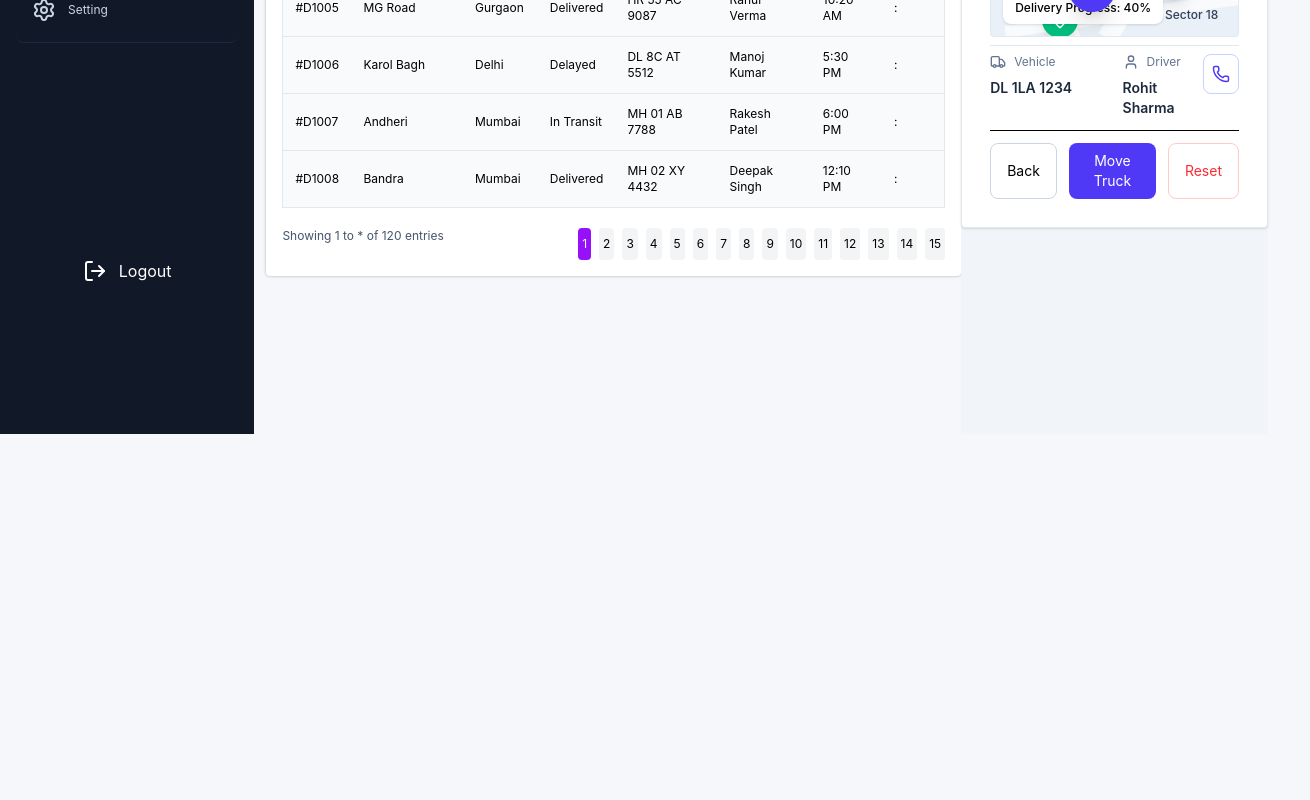
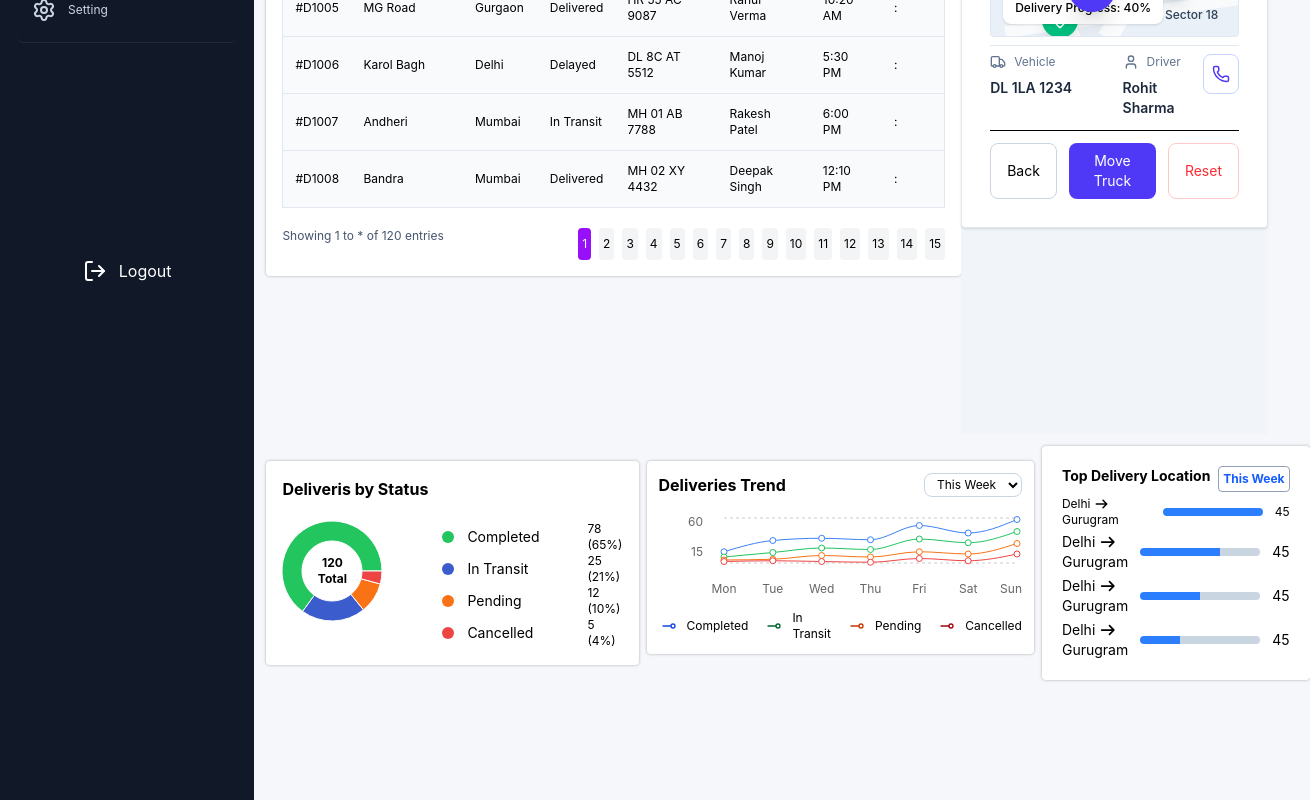
Before and after one commit to Safiullah512/Smart-Logistix, a React (Vite) app: page /deliveries in a window 1280 px wide. Shown: the part 574-1374 px from the top of the page, 1310 px wide, since content can reach past the window. Before the commit the page ends 1008 px from the top, so only its background shows below. Built offline with nearby package versions, Linux system fonts and the light colour scheme.

Commit message:
Deliveries page ready without fixing gap

```diff
--- /dev/null
+++ b/src/components/DeliveriesTrend.jsx
@@ -0,0 +1,134 @@
+import { LineDotRightHorizontal } from "lucide-react";
+import {
+  LineChart,
+  Line,
+  XAxis,
+  YAxis,
+  Tooltip,
+  ResponsiveContainer,
+  CartesianGrid,
+} from "recharts";
+
+const data = [
+  {
+    day: "Mon",
+    completed: 15,
+    transit: 8,
+    pending: 4,
+    cancelled: 2,
+  },
+  {
+    day: "Tue",
+    completed: 30,
+    transit: 14,
+    pending: 5,
+    cancelled: 3,
+  },
+  {
+    day: "Wed",
+    completed: 33,
+    transit: 20,
+    pending: 10,
+    cancelled: 2,
+  },
+  {
+    day: "Thu",
+    completed: 31,
+    transit: 18,
+    pending: 8,
+    cancelled: 1,
+  },
+  {
+    day: "Fri",
+    completed: 50,
+    transit: 32,
+    pending: 15,
+    cancelled: 6,
+  },
+  {
+    day: "Sat",
+    completed: 40,
+    transit: 27,
+    pending: 12,
+    cancelled: 3,
+  },
+  {
+    day: "Sun",
+    completed: 58,
+    transit: 42,
+    pending: 26,
+    cancelled: 12,
+  },
+];
+
+function DeliveriesTrend() {
+  return (
+    <div className="w-100 bg-white p-3 rounded shadow-[0_0_3px_rgba(0,0,0,0.3)]">
+      <div className="flex justify-between mb-4">
+        <p className="font-bold">Deliveries Trend</p>
+        <select className="border px-2 rounded-lg text-xs border-slate-300">
+          <option>This Week</option>
+          <option>Jan</option>
+          <option>Feb</option>
+          <option>Mar</option>
+          <option>Apr</option>
+        </select>
+      </div>
+      <ResponsiveContainer width="100%" height={85}>
+        <LineChart data={data}>
+          <CartesianGrid strokeDasharray="3 3" vertical={false} />
+          <XAxis
+            dataKey="day"
+            axisLine={false}
+            tickLine={false}
+            tick={{ fontSize: 12 }}
+            tickMargin={15}
+          />
+          <YAxis
+            axisLine={false}
+            tickLine={false}
+            tick={{ fontSize: 12 }}
+            tickMargin={15}
+          />
+          <Tooltip />
+
+          <Line type="monotone" dataKey="completed" stroke="#3B82F6" />
+
+          <Line type="monotone" dataKey="transit" stroke="#22C55E" />
+
+          <Line type="monotone" dataKey="pending" stroke="#F97316" />
+
+          <Line type="monotone" dataKey="cancelled" stroke="#EF4444" />
+        </LineChart>
+      </ResponsiveContainer>
+      <div className="flex gap-4 text-xs justify-center mt-3">
+        <div className="flex items-center gap-2">
+          <span>
+            <LineDotRightHorizontal className="w-5 h-4 text-blue-700"></LineDotRightHorizontal>
+          </span>
+          <p>Completed</p>
+        </div>
+        <div className="flex items-center gap-2">
+          <span>
+            <LineDotRightHorizontal className="w-5 h-4 text-green-800"></LineDotRightHorizontal>
+          </span>
+          <p>In Transit</p>
+        </div>
+        <div className="flex items-center gap-2">
+          <span>
+            <LineDotRightHorizontal className="w-5 h-4 text-orange-700"></LineDotRightHorizontal>
+          </span>
+          <p>Pending</p>
+        </div>
+        <div className="flex items-center gap-2">
+          <span>
+            <LineDotRightHorizontal className="w-5 h-4 text-red-800"></LineDotRightHorizontal>
+          </span>
+          <p>Cancelled</p>
+        </div>
+      </div>
+    </div>
+  );
+}
+
+export default DeliveriesTrend;
--- /dev/null
+++ b/src/components/DonutChart.jsx
@@ -0,0 +1,52 @@
+import { Cell, Pie, PieChart } from "recharts";
+import donChartData from "../services/DonutChart";
+
+function DonutChart() {
+  const totalValue = donChartData.reduce((sum, item) => sum + item.value, 0);
+  return (
+    <div>
+      <div className="w-fit h-fit bg-white rounded mt-3 shadow-[0_0_3px_rgba(0,0,0,0.3)] p-4">
+        <h1 className="font-bold">Deliveris by Status</h1>
+        <div className="mt-5 flex gap-15">
+          <div className="relative w-25 h-25">
+            <PieChart width={100} height={100}>
+              <Pie
+                data={donChartData}
+                dataKey="value"
+                innerRadius={30}
+                outerRadius={50}
+              >
+                {donChartData.map((item, index) => (
+                  <Cell key={index} fill={item.color}></Cell>
+                ))}
+              </Pie>
+            </PieChart>
+            <div className="absolute inset-0 flex flex-col items-center justify-center text-xs font-bold">
+              <h2>120</h2>
+              <>Total</>
+            </div>
+          </div>
+          <div>
+            {donChartData.map((item, index) => (
+              <div
+                className="grid grid-cols-[25px_120px_1fr] items-center text-sm"
+                key={index}
+              >
+                <p
+                  className="w-3 h-3 rounded-full"
+                  style={{ backgroundColor: item.color }}
+                ></p>
+                <p>{item.name}</p>
+
+                <p className="text-xs">
+                  {item.value} ({((item.value / totalValue) * 100).toFixed(0)}%)
+                </p>
+              </div>
+            ))}
+          </div>
+        </div>
+      </div>
+    </div>
+  );
+}
+export default DonutChart;
--- /dev/null
+++ b/src/components/TopDelivery.jsx
@@ -0,0 +1,53 @@
+import { faArrowRight } from "@fortawesome/free-solid-svg-icons";
+import { FontAwesomeIcon } from "@fortawesome/react-fontawesome";
+
+function TopDelivery() {
+  return (
+    <div className="w-80 p-5 mt-3 bg-white rounded shadow-[0_0_3px_rgba(0,0,0,0.3)] text-sm">
+      <div className="flex justify-between">
+        <p className="font-bold">Top Delivery Location</p>
+        <button className="text-blue-600 font-bold border border-slate-400 p-1 text-xs rounded">
+          This Week
+        </button>
+      </div>
+      <div className="flex items-center gap-3 mt-1 text-xs">
+        <p>
+          Delhi <FontAwesomeIcon icon={faArrowRight}></FontAwesomeIcon> Gurugram
+        </p>
+        <div className="w-30 h-2 bg-blue-500 rounded-full"></div>
+        <p>45</p>
+      </div>
+      <div className="flex items-center gap-3 mt-1">
+        <p>
+          Delhi <FontAwesomeIcon icon={faArrowRight}></FontAwesomeIcon> Gurugram
+        </p>
+        <div className="flex">
+          <div className="w-20 h-2 bg-blue-500 rounded-l-full"></div>
+          <div className="w-10 h-2 bg-slate-300 rounded-r-full"></div>
+        </div>
+        <p>45</p>
+      </div>
+      <div className="flex items-center gap-3 mt-1">
+        <p>
+          Delhi <FontAwesomeIcon icon={faArrowRight}></FontAwesomeIcon> Gurugram
+        </p>
+        <div className="flex">
+          <div className="w-15 h-2 bg-blue-500 rounded-l-full"></div>
+          <div className="w-15 h-2 bg-slate-300 rounded-r-full"></div>
+        </div>
+        <p>45</p>
+      </div>
+      <div className="flex items-center gap-3 mt-1">
+        <p>
+          Delhi <FontAwesomeIcon icon={faArrowRight}></FontAwesomeIcon> Gurugram
+        </p>
+        <div className="flex">
+          <div className="w-10 h-2 bg-blue-500 rounded-l-full"></div>
+          <div className="w-20 h-2 bg-slate-300 rounded-r-full"></div>
+        </div>
+        <p>45</p>
+      </div>
+    </div>
+  );
+}
+export default TopDelivery;
--- a/src/pages/Deliveries.jsx
+++ b/src/pages/Deliveries.jsx
@@ -1,6 +1,10 @@
 import AllDerliveries from "../components/AllDeliveries";
+import DeliveriesTrend from "../components/DeliveriesTrend";
+import DeliveryChart from "../components/DeliveryChart";
 import DeliveryTracking from "../components/DeliveryTracking";
+import DonutChart from "../components/DonutChart";
 import StateCard from "../components/StateCard 2";
+import TopDelivery from "../components/TopDelivery";
 
 function Deliveries() {
   return (
@@ -11,6 +15,11 @@ function Deliveries() {
           <AllDerliveries></AllDerliveries>
           <DeliveryTracking></DeliveryTracking>
         </div>
+        <div className="flex items-center gap-2 mb-30">
+          <DonutChart></DonutChart>
+          <DeliveriesTrend></DeliveriesTrend>
+          <TopDelivery></TopDelivery>
+        </div>
       </div>
     </>
   );
--- /dev/null
+++ b/src/services/DonutChart.js
@@ -0,0 +1,23 @@
+const donChartData = [
+  {
+    name: "Completed",
+    value: 78,
+    color: "#22c55e",
+  },
+  {
+    name: "In Transit",
+    value: 25,
+    color: "#3b5ccc",
+  },
+  {
+    name: "Pending",
+    value: 12,
+    color: "#f97316",
+  },
+  {
+    name: "Cancelled",
+    value: 5,
+    color: "#ef4444",
+  },
+];
+export default donChartData;
```
Also changed, not shown: 1 other file (tests, documents, lock files or other folders).
